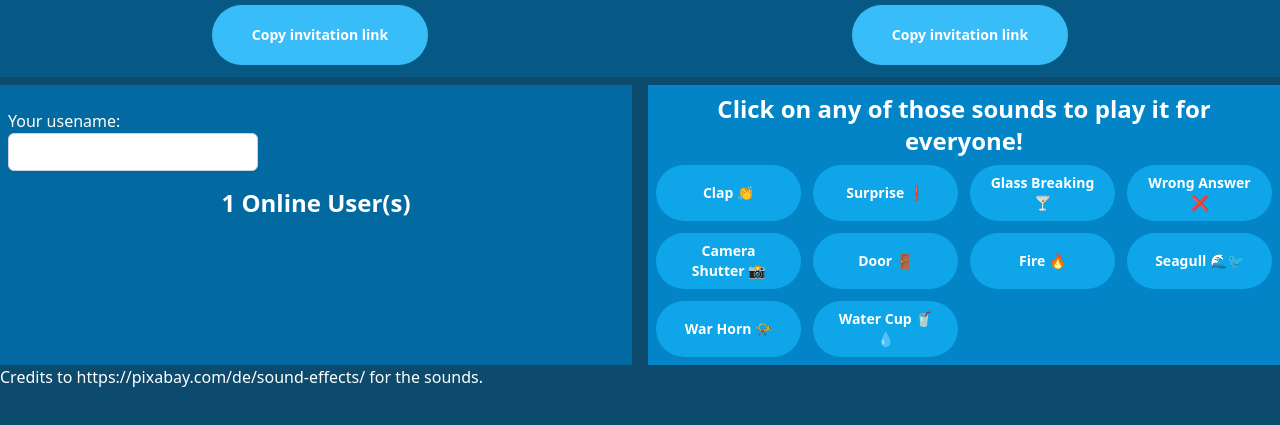
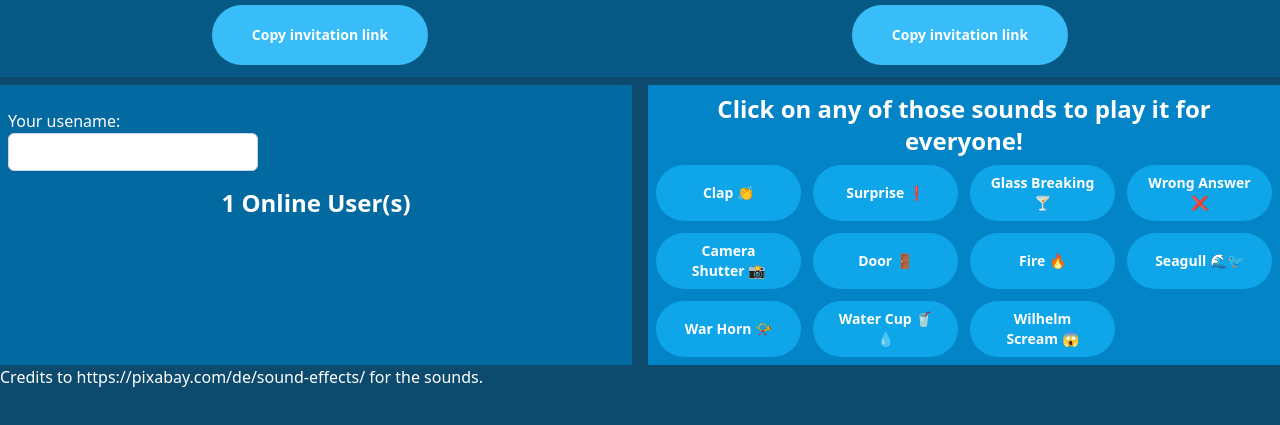
Before and after one commit to Yuto3S/ClapApp, a website: page index.html in a window 1280 px wide. Shown: the part 115-540 px from the top of the page. Drawn offline with nearby package versions, Linux system fonts and the light colour scheme.

Commit message:
Add Wilhelm Scream sound

```diff
--- a/index.html
+++ b/index.html
@@ -62,6 +62,7 @@
                             { id: "seagull", text: "Seagull", emoji: "🌊🐦"},
                             { id: "war_horn", text: "War Horn", emoji:"📯"},
                             { id: "water_cup", text: "Water Cup", emoji:"🥤💧"},
+                            { id: "wilhelm_scream", text: "Wilhelm Scream", emoji: "😱"}
                         ]
 
                         sounds_html = "";
```
Also changed, not shown: 1 other file.
